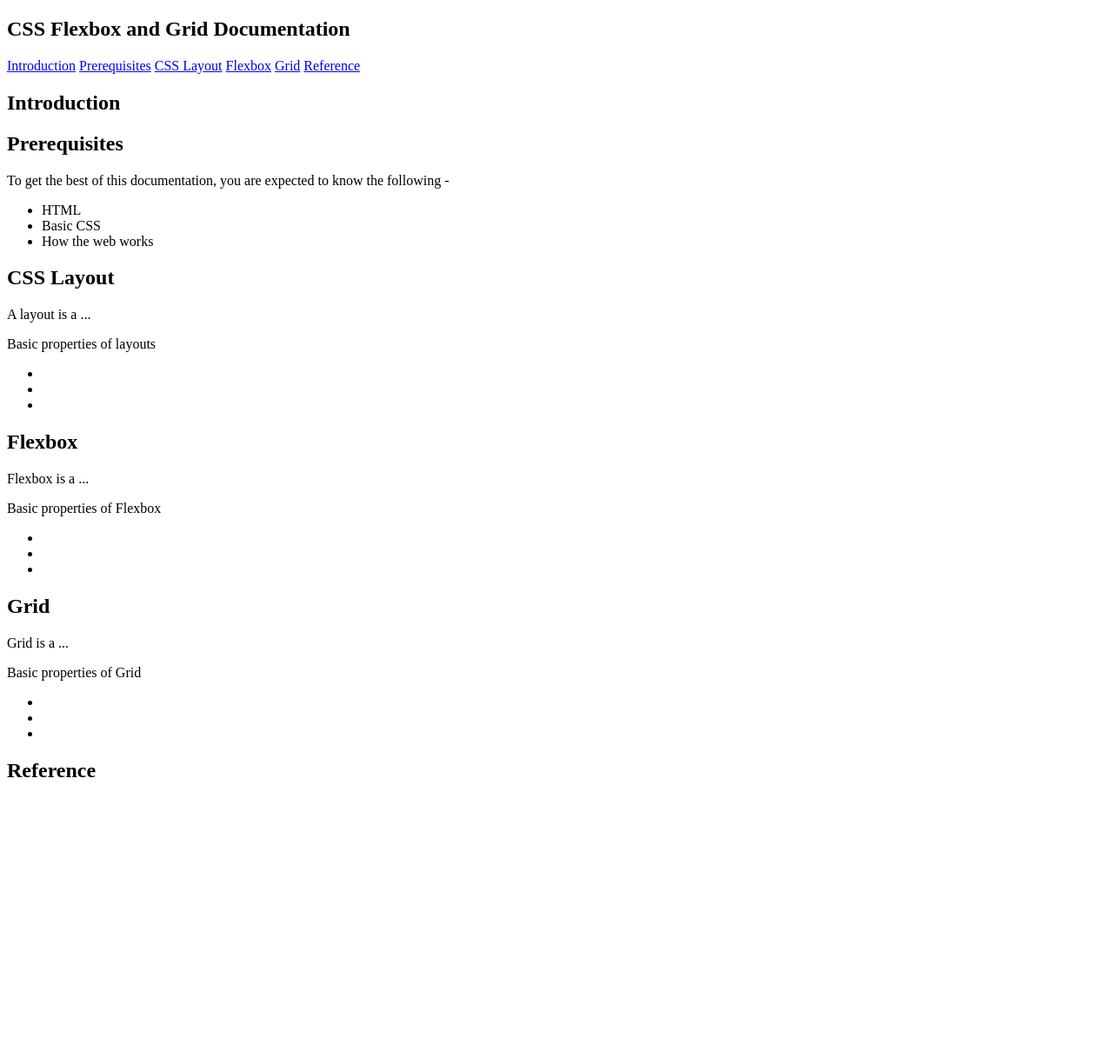
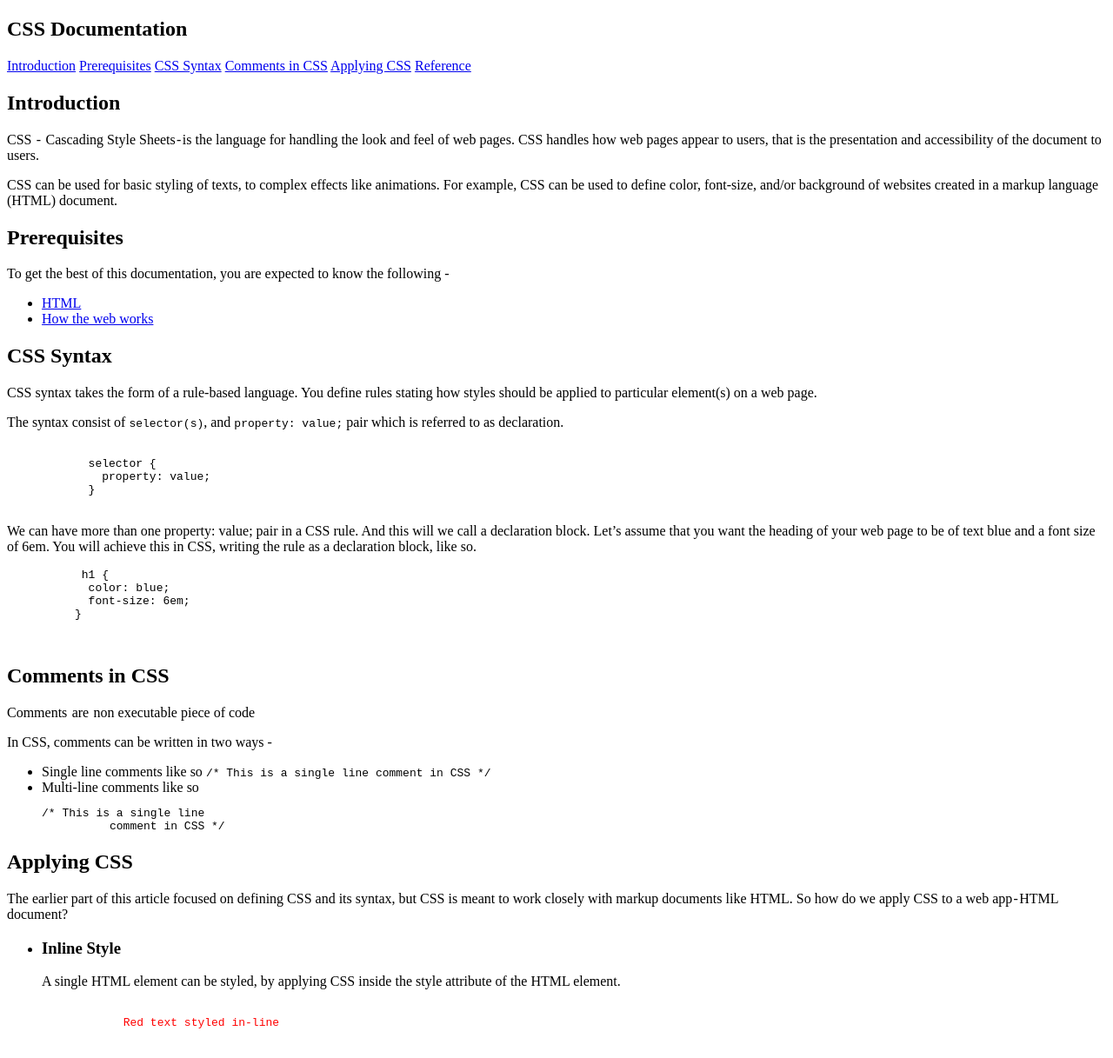
Before and after one commit to charlesfreeborn/technical-documentation-page, a plain HTML site: page index.html in a window 1280 px wide. Shown: the top 1217 px of the page at 87% size. Before the commit the page ends 920 px from the top, so only its background shows below. Drawn offline with Linux system fonts and the light colour scheme.

Commit message:
completed the HTML content section of the app

```diff
--- a/index.html
+++ b/index.html
@@ -4,84 +4,91 @@
     <meta charset="utf-8" />
     <meta name="viewport" content="width=device-width initial-scale=1.0" />
     <title>Technical Documentation Page</title>
-    <link rel="stylesheet" href="styles.css" />
+    <link rel="stylesheet" href="styles.css">
   </head>
   <body>
     <nav id="navbar">
-      <header><h1>CSS Flexbox and Grid Documentation</h1></header>
+      <header><h1>CSS Documentation</h1></header>
       <a href="#Introduction" class="nav-link">Introduction</a>
       <a href="#Prerequisites" class="nav-link">Prerequisites</a>
-      <a href="#CSS_Layout" class="nav-link">CSS Layout</a>
-      <a href="#Flexbox" class="nav-link">Flexbox</a>
-      <a href="#Grid" class="nav-link">Grid</a>
+      <a href="#CSS_Syntax" class="nav-link">CSS Syntax</a>
+      <a href="#Comments_in_CSS" class="nav-link">Comments in CSS</a>
+      <a href="#Applying_CSS" class="nav-link">Applying CSS</a>
       <a href="#reference" class="nav-link">Reference</a>
     </nav>
+
+    <!-- main section -->
     <main id="main-doc">
       <section class="main-section" id="Introduction">
         <header><h1>Introduction</h1></header>
-        <p></p>
-        <p></p>
+
+        <p>CSS  -  Cascading Style Sheets - is the language for handling the look and feel of web pages. CSS handles how web pages appear to users, that is the presentation and accessibility of the document to users.</p>
+
+        <p>CSS can be used for basic styling of texts, to complex effects like animations. For example, CSS can be used to define color, font-size, and/or background of websites created in a markup language (HTML) document.</p>
       </section>
-      <section class="main-section" id="Prerequisites">
-        <header><h2>Prerequisites</h2></header>
+      <section class="main-section" id="Prerequisites"><header><h2>Prerequisites</h2></header>
 
-        <p>
-          To get the best of this documentation, you are expected to know the
-          following -
-        </p>
-        <ul>
-          <li>HTML</li>
-          <li>Basic CSS</li>
-          <li>How the web works</li>
-        </ul>
+      <p>To get the best of this documentation, you are expected to know the following - </p>
+      <ul>
+        <li><a href="https://developer.mozilla.org/en-US/docs/Web/HTML" target="_blank">HTML</a></li>
+      <li><a href="https://developer.mozilla.org/en-US/docs/Learn/Getting_started_with_the_web/How_the_Web_works" target="_blank">How the web works</a></li>
+        </ul></section>
+
+        <!-- End of Prerequisite -->
+      <section class="main-section" id="CSS_Syntax"><header><h2>CSS Syntax</h2></header>
+      <p>CSS syntax takes the form of a rule-based language. You define rules stating how styles should be applied to particular element(s) on a web page.</p>
+      <p>The syntax consist of <code>selector(s)</code>, and <code>property: value;</code> pair which is referred to as declaration.</p>
+
+      <pre><code>
+            selector {
+              property: value;
+            }
+      </code></pre>
+
+<p>We can have more than one property: value; pair in a CSS rule. And this will we call a declaration block.  Let’s assume that you want the heading of your web page to be of text blue and a font size of 6em. You will achieve this in CSS, writing the rule as a declaration block, like so.</p>
+
+  <pre><code>           h1 {
+            color: blue;
+            font-size: 6em;
+          }
+        </code>
+  </pre>
+      <!-- Code sample here --></section>
+      <section class="main-section" id="Comments_in_CSS"><header><h2>Comments in CSS</h2></header>
+      <p>Comments  are  non executable piece of code </p>
+      <p>In CSS, comments can be written in two ways -</p>
+      <!-- List properties of flexbox -->
+      <ul>
+        <li>Single line comments like so <code>/* This is a single line comment in CSS */</code></li>
+
+        <li>Multi-line comments like so
+          <pre><code>/* This is a single line
+          comment in CSS */</code></pre> </li>
+      </ul>
       </section>
-      <section class="main-section" id="CSS_Layout">
-        <header><h2>CSS Layout</h2></header>
-        <p>A layout is a ...</p>
-        <p>Basic properties of layouts</p>
-        <!-- List properties of layouts -->
-        <ul>
-          <li></li>
-          <li></li>
-          <li></li>
-        </ul>
-        <!-- Code sample here -->
+      <section class="main-section" id="Applying_CSS"><header><h2>Applying CSS</h2></header>
+      <p>The earlier part of this article focused on defining CSS and its syntax, but CSS is meant to work closely with markup documents like HTML.  So how do we apply CSS to a web app - HTML document? </p>
+
+      <ul>
+        <li><h3>Inline Style</h3></li>
+        <p>A single HTML element can be styled, by applying CSS inside the style attribute of the HTML element.</p>
+        <pre>
+          <code>
+            <span style="color: red;">Red text styled in-line</span>
+          </code>
+        </pre>
+
+        <li><h3>Internal Style</h3>
+          <p>You apply CSS internally to an HTML document by putting the <code>&lt;style&gt;</code> element, in the <code>&lt;head&gt;</code> of the HTML document.</p>
+           <li><h3>External Style</h3>
+          <p>You apply a stylesheet to an HTML document using the <code>&lt;link&gt;</code> element like this, <pre><code>&lt;link rel="stylesheet" href="styles.css"&gt;</code></pre> and this will be in the head of the HTML document.</p>
+      </ul>
       </section>
-      <section class="main-section" id="Flexbox">
-        <header><h2>Flexbox</h2></header>
-        <p>Flexbox is a ...</p>
-        <p>Basic properties of Flexbox</p>
-        <!-- List properties of flexbox -->
-        <ul>
-          <li></li>
-          <li></li>
-          <li></li>
-        </ul>
-        <p></p>
-        <!-- Code sample here -->
-        <p></p>
-        <!-- Code sample here -->
-      </section>
-      <section class="main-section" id="Grid">
-        <header><h2>Grid</h2></header>
-        <p>Grid is a ...</p>
-        <p>Basic properties of Grid</p>
-        <!-- List properties of flexbox -->
-        <ul>
-          <li></li>
-          <li></li>
-          <li></li>
-        </ul>
-        <p></p>
-        <!-- Code sample here -->
-        <p></p>
-        <!-- Code sample here -->
-        <p></p>
-      </section>
-      <section class="main-section" id="reference">
-        <header><h2>Reference</h2></header>
-        <p></p>
-        <p></p>
+      <section class="main-section" id="reference"><header><h2>Reference</h2></header>
+      <p>This documentation was originally written by Charles Freeborn <a href="https://freeborncharles.com/what-is-css/" target="_blank">here</a>
+      </p>
+
+      <p>Learn about <a href="https://developer.mozilla.org/en-US/docs/Learn/CSS/First_steps" target="_blank">CSS on the MDN docs</a>.</p>
       </section>
     </main>
   </body>
```
